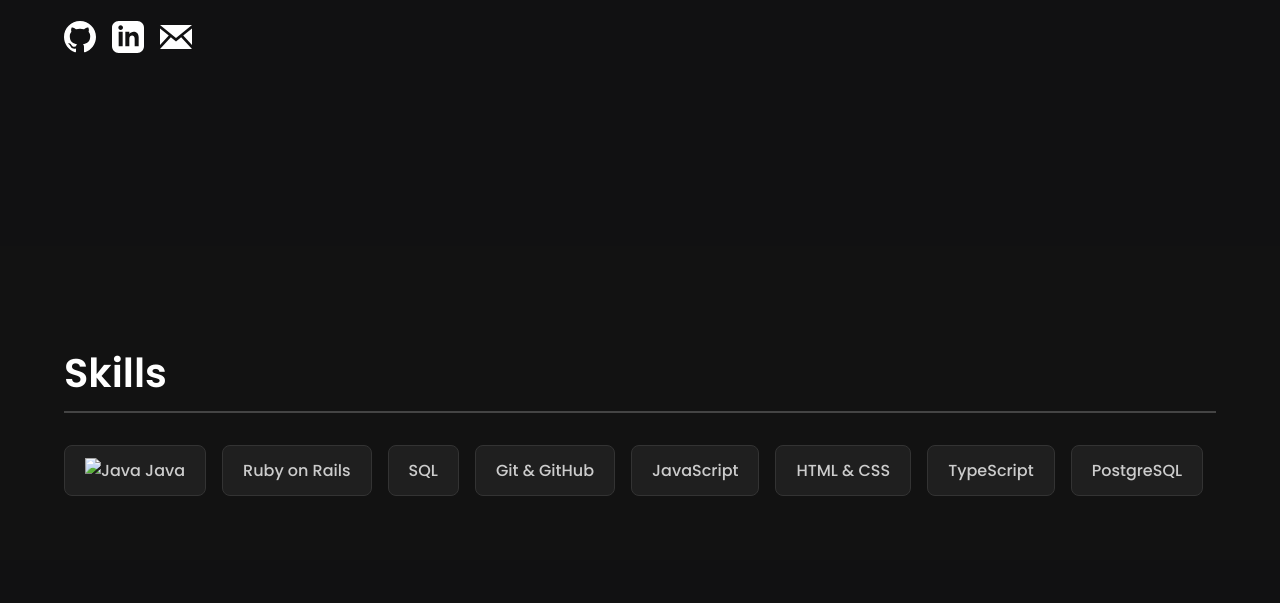
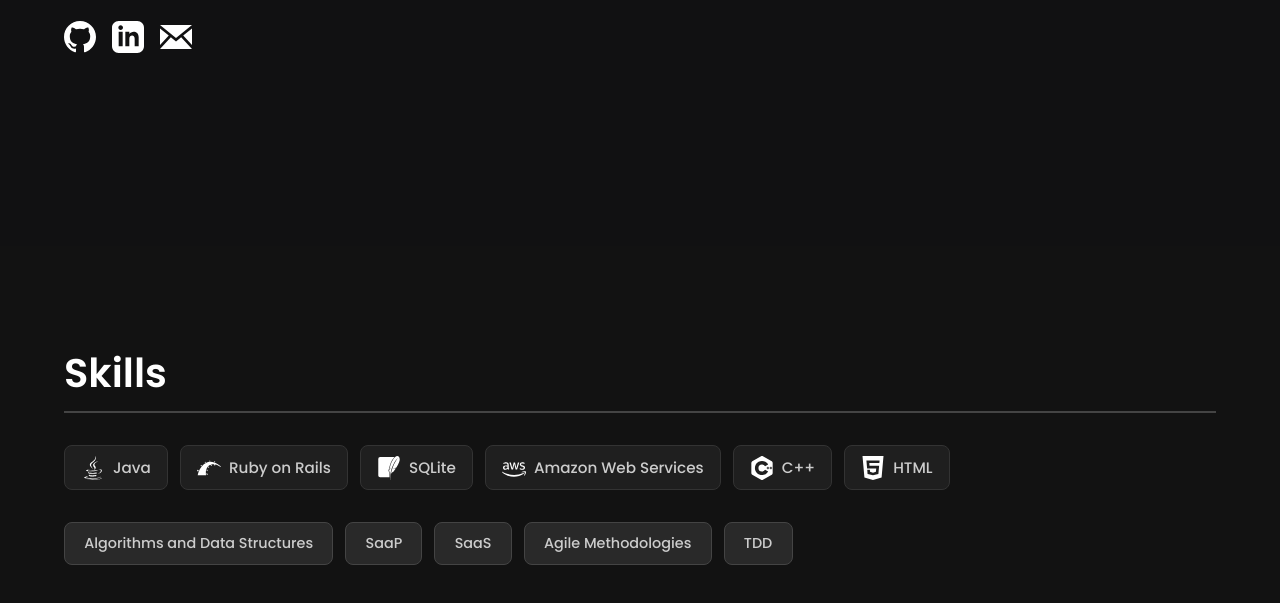
Before and after one commit to juliannp253/portafolio-web, a plain HTML site: page index.html in a window 1280 px wide. Shown: the part 554-1157 px from the top of the page. Before the commit the page ends 1114 px from the top, so only its background shows below. Drawn offline with Linux system fonts and the light colour scheme.

Commit message:
Actualización: Intro y Skills sections done

```diff
--- a/index.html
+++ b/index.html
@@ -44,19 +44,41 @@
     <section class="skills-section">
         <div class="skills-content">
             <h2>Skills</h2>
-            <div class="skills-grid">
+
+            <div class="skills-grid tech-skills">
                 <div class="skill">
-                    <img src="icons/iconmonstr-coffee-20.svg" alt="Java" />
+                    <img src="icons/java-svgrepo-com.svg" alt="Java" />
                     <span>Java</span>
                 </div>
-                <div class="skill">Ruby on Rails</div>
-                <div class="skill">SQL</div>
-                <div class="skill">Git & GitHub</div>
-                <div class="skill">JavaScript</div>
-                <div class="skill">HTML & CSS</div>
-                <div class="skill">TypeScript</div>
-                <div class="skill">PostgreSQL</div>
-                <!-- Agrega más si necesitas -->
+                <div class="skill">
+                    <img src="icons/rubyonrails.svg" alt="Ruby on Rails" />
+                    <span>Ruby on Rails</span>
+                </div>
+                <div class="skill">
+                    <img src="icons/sqlite.svg" alt="SQL" />
+                    <span>SQLite</span>
+                </div>
+                <div class="skill">
+                    <img src="icons/aws-svgrepo-com.svg" alt="SQL" />
+                    <span>Amazon Web Services</span>
+                </div>
+                <div class="skill">
+                    <img src="icons/cplusplus.svg" alt="SQL" />
+                    <span>C++</span>
+                </div>
+                <div class="skill">
+                    <img src="icons/html5.svg" alt="SQL" />
+                    <span>HTML</span>
+                </div>
+            </div>
+
+            <div class="skills-grid soft-skills">
+                <div class="skill soft">Algorithms and Data Structures</div>
+                <div class="skill soft">SaaP</div>
+                <div class="skill soft">SaaS</div>
+                <div class="skill soft">Agile Methodologies</div>
+                <div class="skill soft">TDD</div>
+                <!-- ... más -->
             </div>
         </div>
     </section>
--- a/style.css
+++ b/style.css
@@ -125,6 +125,7 @@ body {
 }
 
 /* Skills section */
+
 .skills-section {
   background-color: #121212; /* o el mismo que el body si prefieres */
   padding: 4rem 5vw;
@@ -147,20 +148,60 @@ body {
 .skills-grid {
   display: flex;
   flex-wrap: wrap;
-  gap: 1rem;
+  gap: 0.75rem;
+  margin-bottom: 2rem;
 }
 
 .skill {
-  padding: 0.75rem 1.25rem;
+  display: flex;
+  align-items: center;
+  gap: 0.5rem;
+  padding: 0.6rem 1rem;
   background-color: #1f1f1f;
   border: 1px solid #333;
   border-radius: 8px;
+  color: #ccc;
   font-weight: 500;
-  color: #ccc;
+  font-size: 0.95rem;
   transition: transform 0.2s ease, background-color 0.2s ease;
+  white-space: nowrap;
+}
+
+.skill img {
+  width: 24px;
+  height: 24px;
+  filter: brightness(0) invert(1);
 }
 
 .skill:hover {
   transform: scale(1.05);
   background-color: #2a2a2a;
 }
+
+.skill.soft {
+  padding: 0.6rem 1.2rem;
+  font-size: 0.9rem;
+  background-color: #292929;
+  border: 1px solid #444;
+}
+
+/* Responsive Design */
+@media (max-width: 768px) {
+  .skills-content h2 {
+    text-align: center;
+    font-size: 1.8rem;
+  }
+
+  .skills-grid {
+    justify-content: center;
+  }
+
+  .skill {
+    font-size: 0.9rem;
+  }
+
+  .skill img {
+    width: 20px;
+    height: 20px;
+  }
+}
```
